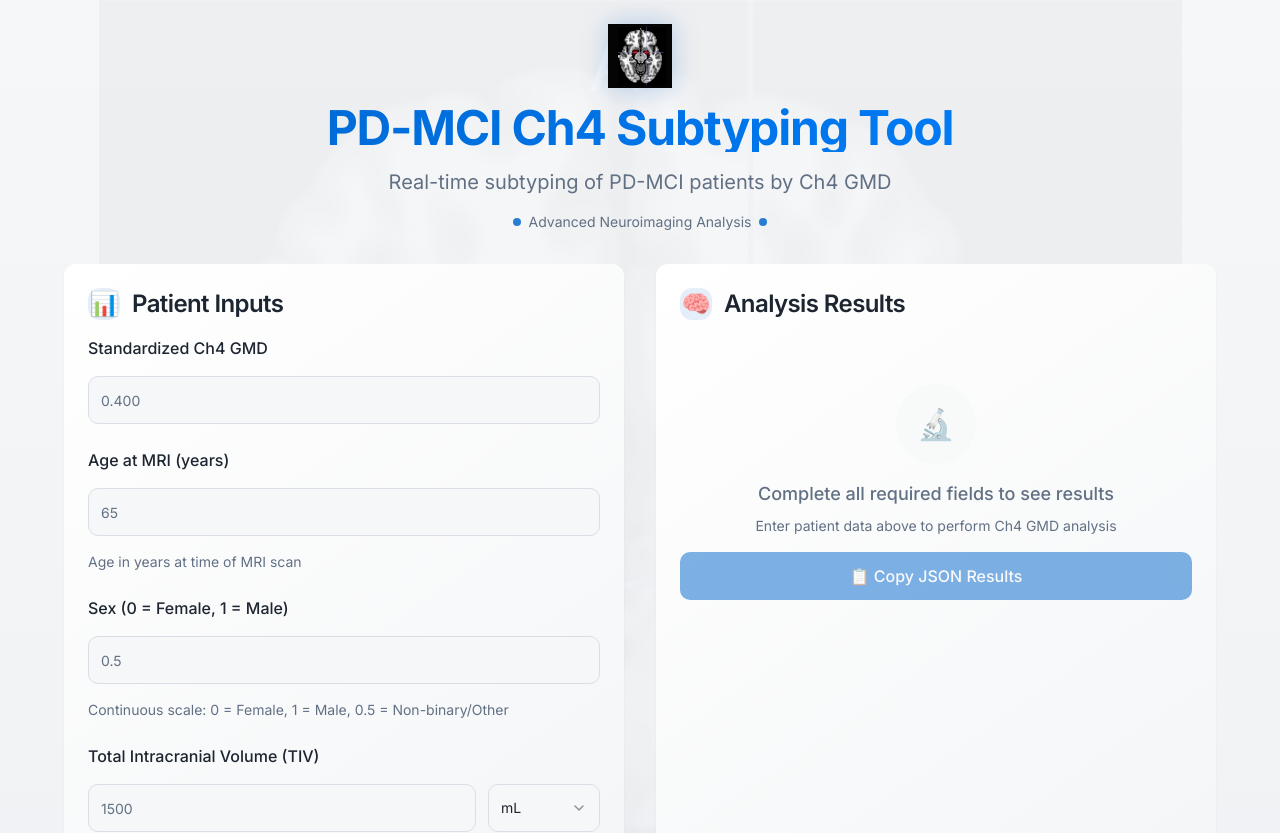
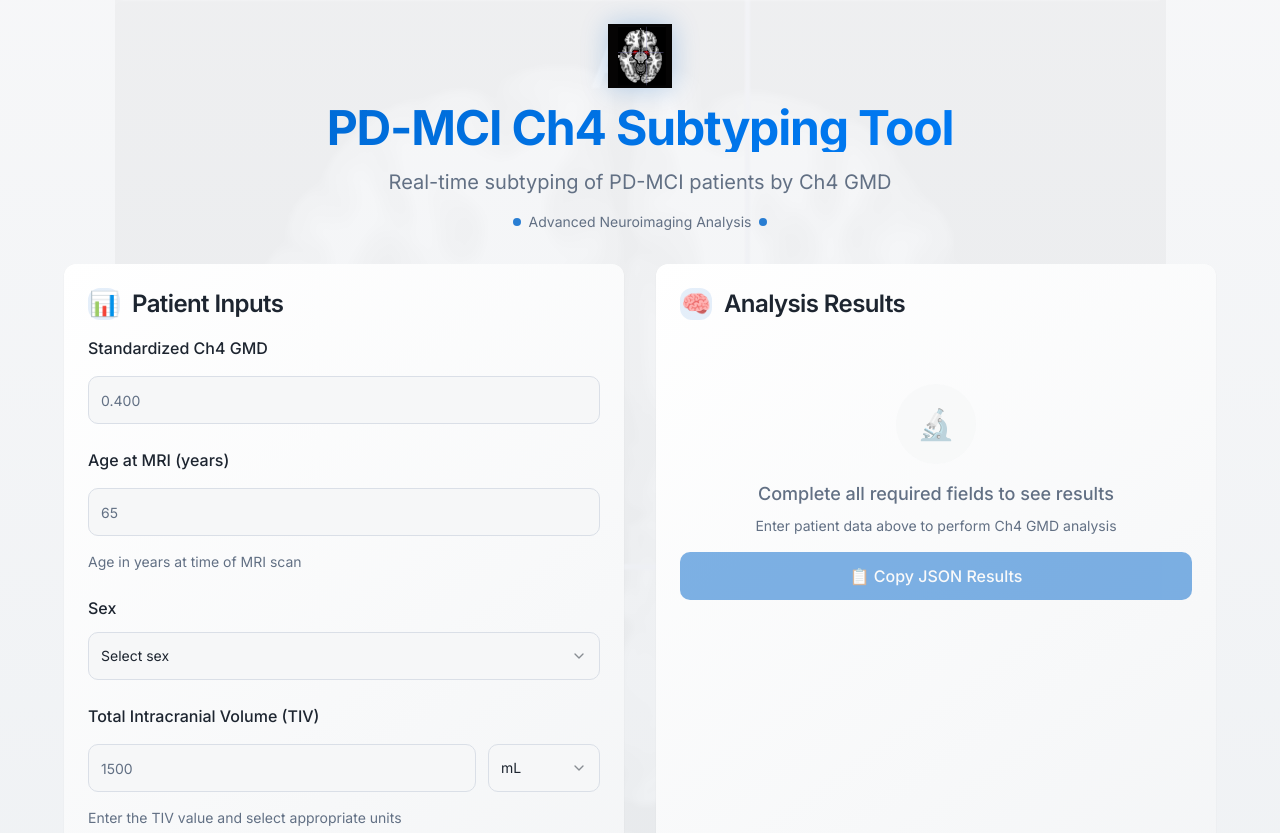
Before and after one commit to Negidamd/ch4-subtyper, a React (Vite) app: page / in a window 1280 px wide. Shown: the top 833 px of the page. Built offline with nearby package versions, Linux system fonts and the light colour scheme.

Commit message:
Revert sex input to options
Reverted the 'Sex' input back to a two-option selection instead of a scale. All other variables can be either input fields or sliders.

```diff
--- a/src/pages/Index.tsx
+++ b/src/pages/Index.tsx
@@ -57,7 +57,7 @@ const Index = () => {
   const [showDebug, setShowDebug] = useState(false);
 
   const validateField = useCallback((key: keyof InputData, value: string): string | undefined => {
-    if (key === 'TIV_units') {
+    if (key === 'sex' || key === 'TIV_units') {
       if (!value.trim()) {
         return 'This field is required';
       }
@@ -75,10 +75,6 @@ const Index = () => {
 
     if (key === 'ageAtMRI' && (numValue < 0 || numValue > 120)) {
       return 'Age must be between 0 and 120 years';
-    }
-
-    if (key === 'sex' && (numValue < 0 || numValue > 1)) {
-      return 'Sex must be between 0 (Female) and 1 (Male)';
     }
 
     if ((key === 'Ch4std' || key === 'TIV_entered') && numValue < 0) {
@@ -148,6 +144,7 @@ const Index = () => {
     const hasNoErrors = Object.keys(errors).length === 0;
     const noNaNValues = requiredFields.every(field => {
       const value = inputs[field as keyof InputData];
+      if (field === 'sex') return value !== '';
       return !isNaN(Number(value));
     });
 
@@ -172,8 +169,8 @@ const Index = () => {
     // Compute scaled participant Ch4 GMD
     const participantCh4GMD = (((Ch4std - COEF.ctrl_mean) / COEF.ctrl_sd) * COEF.scale_sd) + COEF.scale_mean;
 
-    // Use sex value directly (0-1 scale)
-    const sex01 = Number(inputs.sex);
+    // Map sex to 0/1 (Female=0, Male=1)
+    const sex01 = inputs.sex === 'Male' ? 1 : 0;
 
     // Compute predicted value using regression
     const intercept_term = COEF.intercept;
@@ -223,7 +220,7 @@ const Index = () => {
       input: {
         Ch4std: Number(inputs.Ch4std),
         ageAtMRI: Number(inputs.ageAtMRI),
-        sex: Number(inputs.sex),
+        sex: inputs.sex,
         TIV_entered: Number(inputs.TIV_entered),
         TIV_units: inputs.TIV_units,
         TIV_scale_to_mL: computedResults.TIV_scale_to_mL,
@@ -372,42 +369,17 @@ const Index = () => {
                   )}
                 </div>
 
-                <div className="space-y-4">
-                  <Label htmlFor="sex" className="text-base font-medium">Sex (0 = Female, 1 = Male)</Label>
-                  <div className="space-y-4">
-                    <Input
-                      id="sex"
-                      type="number"
-                      step="0.01"
-                      min="0"
-                      max="1"
-                      value={inputs.sex}
-                      onChange={(e) => handleInputChange('sex', e.target.value)}
-                      className={`h-12 text-lg ${errors.sex ? 'border-destructive focus:ring-destructive' : 'focus:ring-primary'} transition-all duration-200`}
-                      aria-describedby="sex-help sex-error"
-                      placeholder="0.5"
-                    />
-                    {inputs.sex && !isNaN(Number(inputs.sex)) && (
-                      <div className="space-y-3 p-4 bg-muted/30 rounded-lg">
-                        <div className="flex justify-between text-sm text-muted-foreground font-mono">
-                          <span>0 (Female)</span>
-                          <span className="font-semibold text-primary">{inputs.sex}</span>
-                          <span>1 (Male)</span>
-                        </div>
-                        <Slider
-                          value={[Number(inputs.sex) || 0]}
-                          onValueChange={(value) => handleSliderChange('sex', value)}
-                          min={0}
-                          max={1}
-                          step={0.01}
-                          className="w-full"
-                        />
-                      </div>
-                    )}
-                  </div>
-                  <p id="sex-help" className="text-sm text-muted-foreground">
-                    Continuous scale: 0 = Female, 1 = Male, 0.5 = Non-binary/Other
-                  </p>
+                <div className="space-y-3">
+                  <Label htmlFor="sex" className="text-base font-medium">Sex</Label>
+                  <Select value={inputs.sex} onValueChange={(value) => handleInputChange('sex', value)}>
+                    <SelectTrigger className={`h-12 ${errors.sex ? 'border-destructive' : ''}`} aria-describedby="sex-error">
+                      <SelectValue placeholder="Select sex" />
+                    </SelectTrigger>
+                    <SelectContent>
+                      <SelectItem value="Male">Male</SelectItem>
+                      <SelectItem value="Female">Female</SelectItem>
+                    </SelectContent>
+                  </Select>
                   {errors.sex && (
                     <p id="sex-error" className="text-sm text-destructive font-medium animate-fade-in" role="alert">
                       {errors.sex}
```
